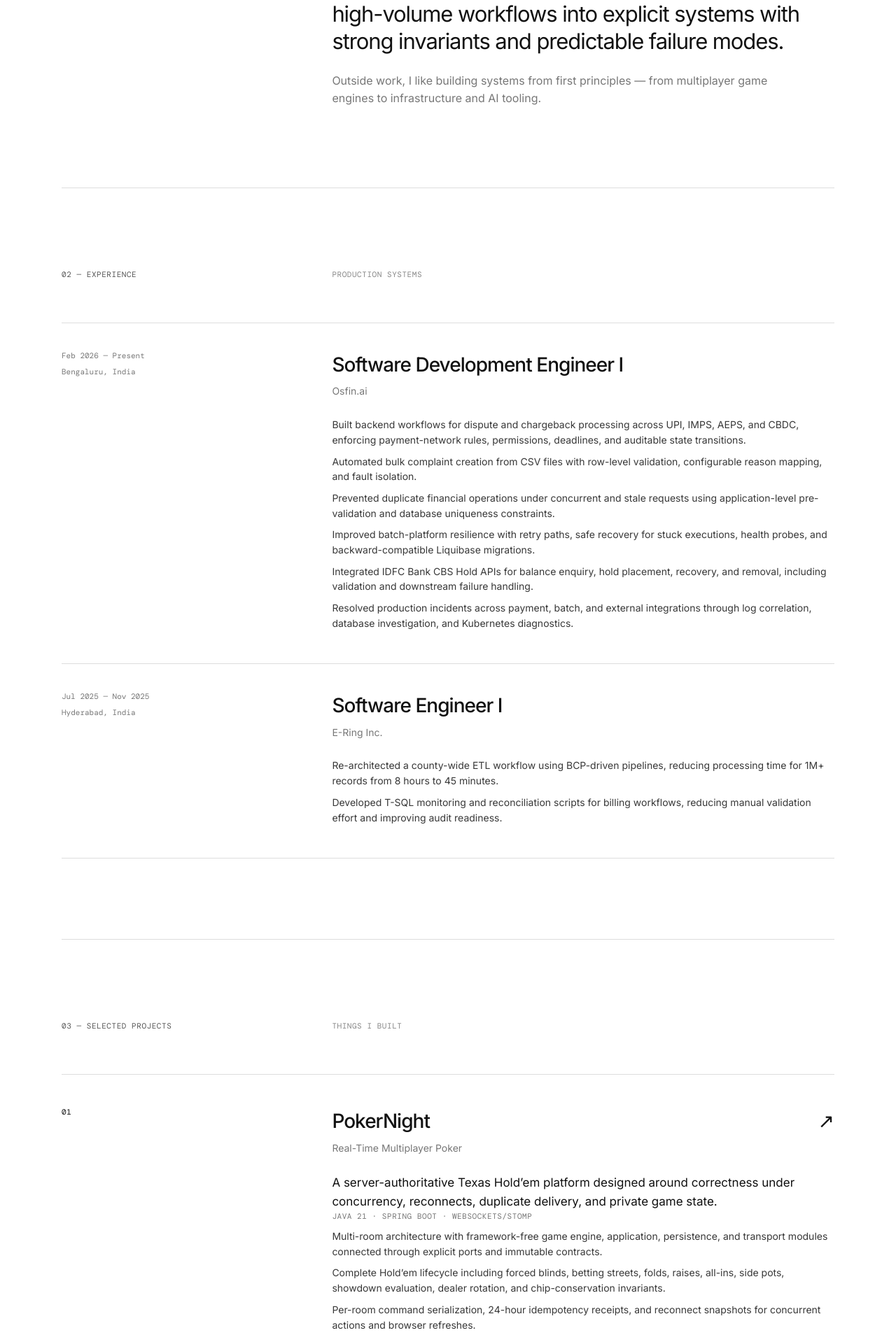
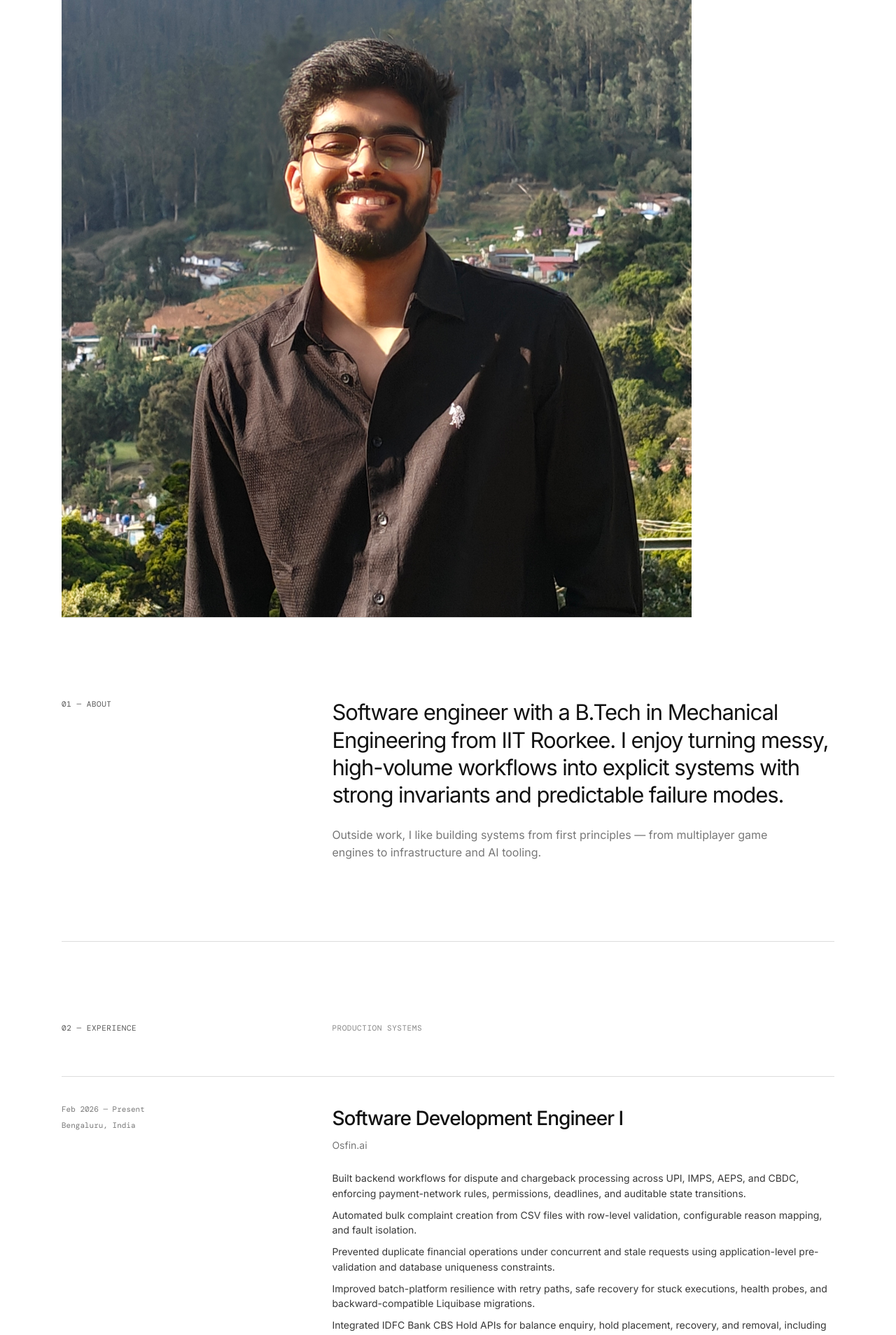
Before and after one commit to Ukriyte/Portfolio, a React (Vite) app in the folder system-blueprint-main/: page / in a window 1280 px wide. Shown: the part 880-2788 px from the top of the page at 70% size. Built offline with nearby package versions, Linux system fonts and the light colour scheme; the HTML template or start-up script is replaced by a standard one.

Commit message:
Add portrait to portfolio hero

```diff
--- a/system-blueprint-main/src/pages/PortfolioV2.tsx
+++ b/system-blueprint-main/src/pages/PortfolioV2.tsx
@@ -1,183 +1,29 @@
 import "./PortfolioV2.css";
+import profilePhoto from "../assets/projects/IMG_20260903_022714.jpg";
 
 const experiences = [
-  {
-    company: "Osfin.ai",
-    role: "Software Development Engineer I",
-    period: "Feb 2026 — Present",
-    location: "Bengaluru, India",
-    points: [
-      "Built backend workflows for dispute and chargeback processing across UPI, IMPS, AEPS, and CBDC, enforcing payment-network rules, permissions, deadlines, and auditable state transitions.",
-      "Automated bulk complaint creation from CSV files with row-level validation, configurable reason mapping, and fault isolation.",
-      "Prevented duplicate financial operations under concurrent and stale requests using application-level pre-validation and database uniqueness constraints.",
-      "Improved batch-platform resilience with retry paths, safe recovery for stuck executions, health probes, and backward-compatible Liquibase migrations.",
-      "Integrated IDFC Bank CBS Hold APIs for balance enquiry, hold placement, recovery, and removal, including validation and downstream failure handling.",
-      "Resolved production incidents across payment, batch, and external integrations through log correlation, database investigation, and Kubernetes diagnostics.",
-    ],
-  },
-  {
-    company: "E-Ring Inc.",
-    role: "Software Engineer I",
-    period: "Jul 2025 — Nov 2025",
-    location: "Hyderabad, India",
-    points: [
-      "Re-architected a county-wide ETL workflow using BCP-driven pipelines, reducing processing time for 1M+ records from 8 hours to 45 minutes.",
-      "Developed T-SQL monitoring and reconciliation scripts for billing workflows, reducing manual validation effort and improving audit readiness.",
-    ],
-  },
+  { company: "Osfin.ai", role: "Software Development Engineer I", period: "Feb 2026 — Present", location: "Bengaluru, India", points: ["Built backend workflows for dispute and chargeback processing across UPI, IMPS, AEPS, and CBDC, enforcing payment-network rules, permissions, deadlines, and auditable state transitions.", "Automated bulk complaint creation from CSV files with row-level validation, configurable reason mapping, and fault isolation.", "Prevented duplicate financial operations under concurrent and stale requests using application-level pre-validation and database uniqueness constraints.", "Improved batch-platform resilience with retry paths, safe recovery for stuck executions, health probes, and backward-compatible Liquibase migrations.", "Integrated IDFC Bank CBS Hold APIs for balance enquiry, hold placement, recovery, and removal, including validation and downstream failure handling.", "Resolved production incidents across payment, batch, and external integrations through log correlation, database investigation, and Kubernetes diagnostics."] },
+  { company: "E-Ring Inc.", role: "Software Engineer I", period: "Jul 2025 — Nov 2025", location: "Hyderabad, India", points: ["Re-architected a county-wide ETL workflow using BCP-driven pipelines, reducing processing time for 1M+ records from 8 hours to 45 minutes.", "Developed T-SQL monitoring and reconciliation scripts for billing workflows, reducing manual validation effort and improving audit readiness."] }
 ];
 
 const projects = [
-  {
-    name: "PokerNight",
-    subtitle: "Real-Time Multiplayer Poker",
-    stack: "Java 21 · Spring Boot · WebSockets/STOMP",
-    href: "https://github.com/Ukriyte/PokerNight",
-    description:
-      "A server-authoritative Texas Hold’em platform designed around correctness under concurrency, reconnects, duplicate delivery, and private game state.",
-    points: [
-      "Multi-room architecture with framework-free game engine, application, persistence, and transport modules connected through explicit ports and immutable contracts.",
-      "Complete Hold’em lifecycle including forced blinds, betting streets, folds, raises, all-ins, side pots, showdown evaluation, dealer rotation, and chip-conservation invariants.",
-      "Per-room command serialization, 24-hour idempotency receipts, and reconnect snapshots for concurrent actions and browser refreshes.",
-      "Authenticated REST and WebSocket/STOMP boundaries with public room topics and private player queues to prevent state leakage.",
-      "Bots use immutable turn contexts and submit decisions through the same validated command path as human players.",
-    ],
-  },
-  {
-    name: "Scalable URL Shortener",
-    subtitle: "Low-latency redirect service",
-    stack: "TypeScript · Node.js · Redis · REST APIs",
-    href: "https://github.com/Ukriyte/URL-Shortener",
-    description:
-      "A stateless URL-shortening service separating the latency-sensitive redirect path from URL creation and persistence.",
-    points: [
-      "Redis-backed caching for fast redirect resolution.",
-      "Token-bucket rate limiting protecting public APIs while retaining stateless request handling.",
-      "Collision-safe short-code generation, input validation, and secure redirect flows.",
-    ],
-  },
+  { name: "PokerNight", subtitle: "Real-Time Multiplayer Poker", stack: "Java 21 · Spring Boot · WebSockets/STOMP", href: "https://github.com/Ukriyte/PokerNight", description: "A server-authoritative Texas Hold’em platform designed around correctness under concurrency, reconnects, duplicate delivery, and private game state.", points: ["Multi-room architecture with framework-free game engine, application, persistence, and transport modules connected through explicit ports and immutable contracts.", "Complete Hold’em lifecycle including forced blinds, betting streets, folds, raises, all-ins, side pots, showdown evaluation, dealer rotation, and chip-conservation invariants.", "Per-room command serialization, 24-hour idempotency receipts, and reconnect snapshots for concurrent actions and browser refreshes.", "Authenticated REST and WebSocket/STOMP boundaries with public room topics and private player queues to prevent state leakage.", "Bots use immutable turn contexts and submit decisions through the same validated command path as human players."] },
+  { name: "Scalable URL Shortener", subtitle: "Low-latency redirect service", stack: "TypeScript · Node.js · Redis · REST APIs", href: "https://github.com/Ukriyte/URL-Shortener", description: "A stateless URL-shortening service separating the latency-sensitive redirect path from URL creation and persistence.", points: ["Redis-backed caching for fast redirect resolution.", "Token-bucket rate limiting protecting public APIs while retaining stateless request handling.", "Collision-safe short-code generation, input validation, and secure redirect flows."] }
 ];
 
-const skills = [
-  "Java", "Spring Boot", "Spring Batch", "WebSockets", "TypeScript", "Node.js",
-  "React", "REST APIs", "MySQL", "Oracle", "Redis", "Kubernetes", "Docker", "Liquibase",
-];
+const skills = ["Java", "Spring Boot", "Spring Batch", "WebSockets", "TypeScript", "Node.js", "React", "REST APIs", "MySQL", "Oracle", "Redis", "Kubernetes", "Docker", "Liquibase"];
 
 export function PortfolioV2() {
-  return (
-    <div className="portfolio-v2">
-      <header className="portfolio-nav">
-        <a className="brand" href="#top">AC</a>
-        <nav>
-          <a href="#work">Work</a>
-          <a href="#projects">Projects</a>
-          <a href="#about">About</a>
-          <a href="mailto:nrgchugh@gmail.com">Contact</a>
-        </nav>
-      </header>
-
-      <main id="top">
-        <section className="hero-v2">
-          <p className="eyebrow">SOFTWARE ENGINEER · BENGALURU</p>
-          <h1>Hi, I’m Anurag.</h1>
-          <p className="hero-copy">
-            I build backend systems where correctness, concurrency, and reliability matter.
-            Currently working on financial reconciliation and payment workflows at Osfin.ai.
-          </p>
-          <div className="hero-links">
-            <a className="primary-link" href="mailto:nrgchugh@gmail.com">Get in touch <span>↗</span></a>
-            <a href="https://github.com/Ukriyte" target="_blank" rel="noreferrer">GitHub ↗</a>
-            <a href="https://linkedin.com/in/AnuragChugh404" target="_blank" rel="noreferrer">LinkedIn ↗</a>
-          </div>
-        </section>
-
-        <section className="intro-grid" id="about">
-          <p className="section-label">01 — ABOUT</p>
-          <div>
-            <p className="large-copy">
-              Software engineer with a B.Tech in Mechanical Engineering from IIT Roorkee.
-              I enjoy turning messy, high-volume workflows into explicit systems with strong invariants and predictable failure modes.
-            </p>
-            <p className="muted-copy">
-              Outside work, I like building systems from first principles — from multiplayer game engines to infrastructure and AI tooling.
-            </p>
-          </div>
-        </section>
-
-        <section className="content-section" id="work">
-          <div className="section-heading">
-            <p className="section-label">02 — EXPERIENCE</p>
-            <p className="section-note">Production systems</p>
-          </div>
-          <div className="timeline">
-            {experiences.map((item) => (
-              <article className="timeline-item" key={item.company}>
-                <div className="timeline-meta">
-                  <span>{item.period}</span>
-                  <span>{item.location}</span>
-                </div>
-                <div>
-                  <h2>{item.role}</h2>
-                  <p className="company">{item.company}</p>
-                  <ul>
-                    {item.points.map((point) => <li key={point}>{point}</li>)}
-                  </ul>
-                </div>
-              </article>
-            ))}
-          </div>
-        </section>
-
-        <section className="content-section" id="projects">
-          <div className="section-heading">
-            <p className="section-label">03 — SELECTED PROJECTS</p>
-            <p className="section-note">Things I built</p>
-          </div>
-          <div className="project-list">
-            {projects.map((project, index) => (
-              <article className="project-card" key={project.name}>
-                <div className="project-number">0{index + 1}</div>
-                <div className="project-main">
-                  <div className="project-title-row">
-                    <div>
-                      <h2>{project.name}</h2>
-                      <p className="company">{project.subtitle}</p>
-                    </div>
-                    <a href={project.href} target="_blank" rel="noreferrer" aria-label={`View ${project.name} on GitHub`}>↗</a>
-                  </div>
-                  <p className="project-description">{project.description}</p>
-                  <p className="stack">{project.stack}</p>
-                  <ul>
-                    {project.points.map((point) => <li key={point}>{point}</li>)}
-                  </ul>
-                </div>
-              </article>
-            ))}
-          </div>
-        </section>
-
-        <section className="skills-section">
-          <p className="section-label">04 — TOOLKIT</p>
-          <div className="skill-grid">
-            {skills.map((skill) => <span key={skill}>{skill}</span>)}
-          </div>
-        </section>
-
-        <section className="closing-section">
-          <p className="section-label">05 — SAY HELLO</p>
-          <h2>Have an interesting problem?</h2>
-          <a className="email-link" href="mailto:nrgchugh@gmail.com">nrgchugh@gmail.com <span>↗</span></a>
-          <div className="closing-links">
-            <a href="https://github.com/Ukriyte" target="_blank" rel="noreferrer">GitHub</a>
-            <a href="https://linkedin.com/in/AnuragChugh404" target="_blank" rel="noreferrer">LinkedIn</a>
-          </div>
-        </section>
-      </main>
-
-      <footer className="portfolio-footer">
-        <span>© {new Date().getFullYear()} Anurag Chugh</span>
-        <span>Built with React · Kept deliberately simple.</span>
-      </footer>
-    </div>
-  );
+  return <div className="portfolio-v2">
+    <header className="portfolio-nav"><a className="brand" href="#top">AC</a><nav><a href="#work">Work</a><a href="#projects">Projects</a><a href="#about">About</a><a href="mailto:nrgchugh@gmail.com">Contact</a></nav></header>
+    <main id="top">
+      <section className="hero-v2"><div className="hero-copy-block"><p className="eyebrow">SOFTWARE ENGINEER · BENGALURU</p><h1>Hi, I’m Anurag.</h1><p className="hero-copy">I build backend systems where correctness, concurrency, and reliability matter. Currently working on financial reconciliation and payment workflows at Osfin.ai.</p><div className="hero-links"><a className="primary-link" href="mailto:nrgchugh@gmail.com">Get in touch <span>↗</span></a><a href="tel:+917696090258">+91 76960 90258 ↗</a><a href="https://github.com/Ukriyte" target="_blank" rel="noreferrer">GitHub ↗</a><a href="https://linkedin.com/in/AnuragChugh404" target="_blank" rel="noreferrer">LinkedIn ↗</a></div></div><div className="hero-photo-wrap"><img src={profilePhoto} alt="Anurag Chugh" className="hero-photo" /></div></section>
+      <section className="intro-grid" id="about"><p className="section-label">01 — ABOUT</p><div><p className="large-copy">Software engineer with a B.Tech in Mechanical Engineering from IIT Roorkee. I enjoy turning messy, high-volume workflows into explicit systems with strong invariants and predictable failure modes.</p><p className="muted-copy">Outside work, I like building systems from first principles — from multiplayer game engines to infrastructure and AI tooling.</p></div></section>
+      <section className="content-section" id="work"><div className="section-heading"><p className="section-label">02 — EXPERIENCE</p><p className="section-note">Production systems</p></div><div className="timeline">{experiences.map(item => <article className="timeline-item" key={item.company}><div className="timeline-meta"><span>{item.period}</span><span>{item.location}</span></div><div><h2>{item.role}</h2><p className="company">{item.company}</p><ul>{item.points.map(point => <li key={point}>{point}</li>)}</ul></div></article>)}</div></section>
+      <section className="content-section" id="projects"><div className="section-heading"><p className="section-label">03 — SELECTED PROJECTS</p><p className="section-note">Things I built</p></div><div className="project-list">{projects.map((project, index) => <article className="project-card" key={project.name}><div className="project-number">0{index + 1}</div><div className="project-main"><div className="project-title-row"><div><h2>{project.name}</h2><p className="company">{project.subtitle}</p></div><a href={project.href} target="_blank" rel="noreferrer" aria-label={`View ${project.name} on GitHub`}>↗</a></div><p className="project-description">{project.description}</p><p className="stack">{project.stack}</p><ul>{project.points.map(point => <li key={point}>{point}</li>)}</ul></div></article>)}</div></section>
+      <section className="skills-section"><p className="section-label">04 — TOOLKIT</p><div className="skill-grid">{skills.map(skill => <span key={skill}>{skill}</span>)}</div></section>
+      <section className="closing-section"><p className="section-label">05 — SAY HELLO</p><h2>Have an interesting problem?</h2><div className="contact-stack"><a className="email-link" href="mailto:nrgchugh@gmail.com">nrgchugh@gmail.com <span>↗</span></a><a className="phone-link" href="tel:+917696090258">+91 76960 90258 <span>↗</span></a></div><div className="closing-links"><a href="https://github.com/Ukriyte" target="_blank" rel="noreferrer">GitHub</a><a href="https://linkedin.com/in/AnuragChugh404" target="_blank" rel="noreferrer">LinkedIn</a></div></section>
+    </main>
+    <footer className="portfolio-footer"><span>© {new Date().getFullYear()} Anurag Chugh</span><span>Built with React · Kept deliberately simple.</span></footer>
+  </div>;
 }
```
